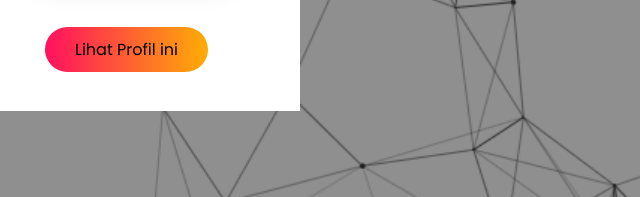
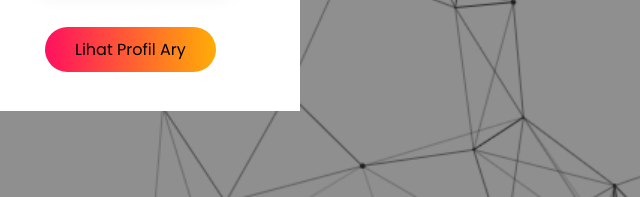
Before and after one commit to menootpass/A-Rco., a plain HTML site: page index.html in a window 1280 px wide. Shown: the part 456-653 px from the top of the page, 510-1150 px from the left. Drawn offline with Linux system fonts and the light colour scheme.

Commit message:
Update index.html

```diff
--- a/index.html
+++ b/index.html
@@ -21,13 +21,13 @@
           <div class="profil">
             <img src="profile.jpg">
           </div>
-          <a href="ary\index.html" class="submit-btn">Lihat Profil ini</a>
+          <a href="ary\index.html" class="submit-btn">Lihat Profil Ary</a>
         </form>
         <form id="rafa" class="input-group">
           <div class="profil">
             <img src="profile.jpg">
           </div>
-          <a href="rafa\index.html" class="submit-btn">Lihat Profil ini</a>
+          <a href="rafa\index.html" class="submit-btn">Lihat Profil Rafa</a>
         </form>
       </div>
 
```
